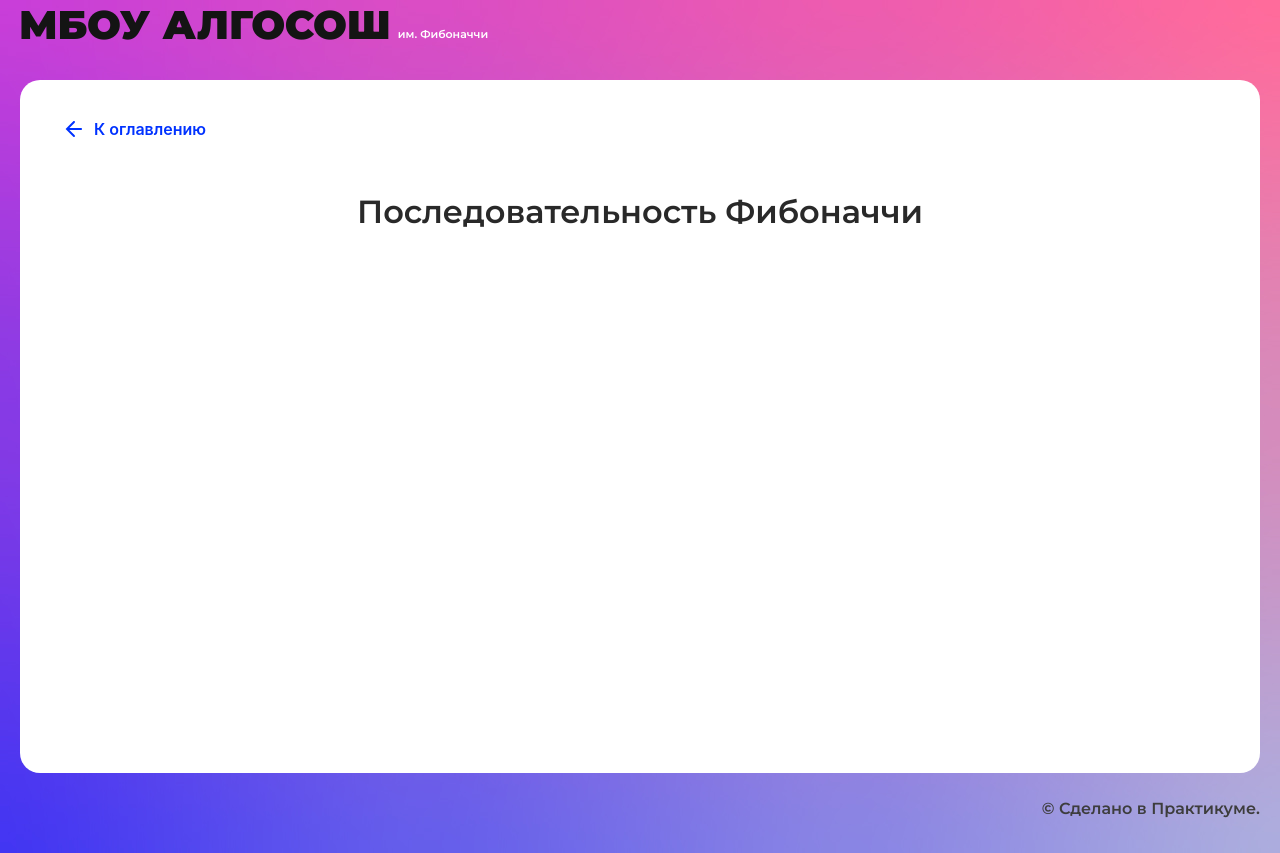
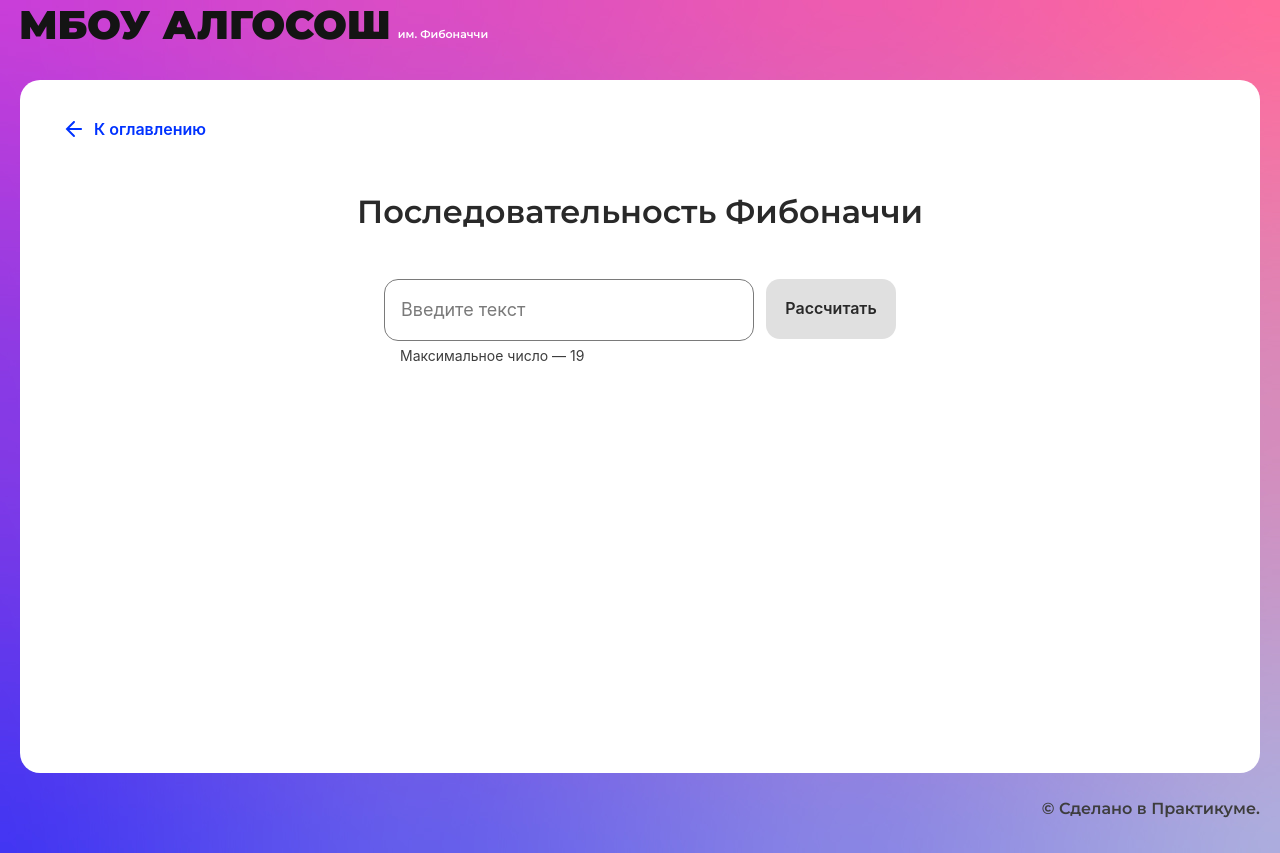
Before and after one commit to marussia1996/Algososh, a React (Create React App) app: page /fibonacci in a window 1280 px wide. Built offline with nearby package versions, Linux system fonts and the light colour scheme.

Commit message:
add fibonacci

```diff
--- /dev/null
+++ b/src/components/fibonacci-page/fibonacci-page.module.css
@@ -0,0 +1,18 @@
+.container{
+    margin: auto;
+    display: flex;
+    flex-direction: row;
+    max-width: 512px;
+    column-gap: 12px;
+}
+.fibonacci{
+    max-width: 944px;
+    margin: auto;
+    display: flex;
+    flex-wrap: wrap;
+    flex-direction: row;
+    justify-content: start;
+    margin-top: 48px;
+    column-gap: 16px;
+    row-gap: 48px;
+}
--- a/src/components/fibonacci-page/fibonacci-page.tsx
+++ b/src/components/fibonacci-page/fibonacci-page.tsx
@@ -1,10 +1,67 @@
-import React from "react";
+import React, { FormEvent, useState } from "react";
+import { SHORT_DELAY_IN_MS } from "../../constants/delays";
+import { Button } from "../ui/button/button";
+import { Circle } from "../ui/circle/circle";
+import { Input } from "../ui/input/input";
 import { SolutionLayout } from "../ui/solution-layout/solution-layout";
+import styles from './fibonacci-page.module.css';
+//TODO: переместить в отдельный файл
+export const delay = (ms: number) => new Promise<void>((resolve) => {
+  setTimeout(() => resolve(), ms)
+})
+export const FibonacciPage: React.FC = () => {
+  const [number, setNumber] = useState<number>(0);
+  const [loading, setLoading] = useState<boolean>(false);
+  const [arrFib, setArrFib] = useState<Array<number>>([]);
+  const onChange = (e: React.ChangeEvent<HTMLInputElement>)=>{
+    setNumber(Number(e.target.value));
+    setArrFib([]);
+  }
+  const memo:Record<number, number> = {}
+  const handleClick = (e: FormEvent<HTMLFormElement> | React.FormEvent<HTMLButtonElement>) =>{
+    e.preventDefault();
+    setLoading(true)
+    fibonacci(number, memo).finally(()=>setLoading(false))
+    setNumber(0);
+  }
+  const fibonacci = async(n: number, memo: Record<number, number> = {}) =>{
+    if (n in memo) {
+      return memo[n];
+    }
+    if (n === 1) {
+      memo[1] = 1;
+      setArrFib(prevArr => [...prevArr, memo[1]]);
+      await delay(SHORT_DELAY_IN_MS);
+      return memo[n];
+    }
+    if (n === 2) {
+      memo[1] = 1;
+      memo[2] = 1;
+      setArrFib(prevArr => [...prevArr, memo[1]]);
+      await delay(SHORT_DELAY_IN_MS);
+      setArrFib(prevArr => [...prevArr, memo[2]]);
+      await delay(SHORT_DELAY_IN_MS);
+      return memo[n];
+    }
 
-export const FibonacciPage: React.FC = () => {
+    memo[n] = await fibonacci(n - 1, memo) + await fibonacci(n - 2, memo);
+    setArrFib(prevArr => [...prevArr, memo[n]]);
+    await delay(SHORT_DELAY_IN_MS);
+    return memo[n];
+  }
   return (
     <SolutionLayout title="Последовательность Фибоначчи">
-
+     <form className={`${styles.container}`} onSubmit={handleClick}>
+        <Input type="number" isLimitText={true} max={19} min={1} onChange={onChange}></Input>
+        <Button text='Рассчитать' type="submit" disabled={number > 0 && number <= 19 ? false: true} isLoader={loading}></Button>
+      </form>
+      <div  className={`${styles.fibonacci}`}>
+        { arrFib &&
+         arrFib.map((value, index)=>{
+            return <Circle letter={String(value)} key={index} index={index}/>
+          })
+        }
+      </div>
     </SolutionLayout>
   );
 };
```
